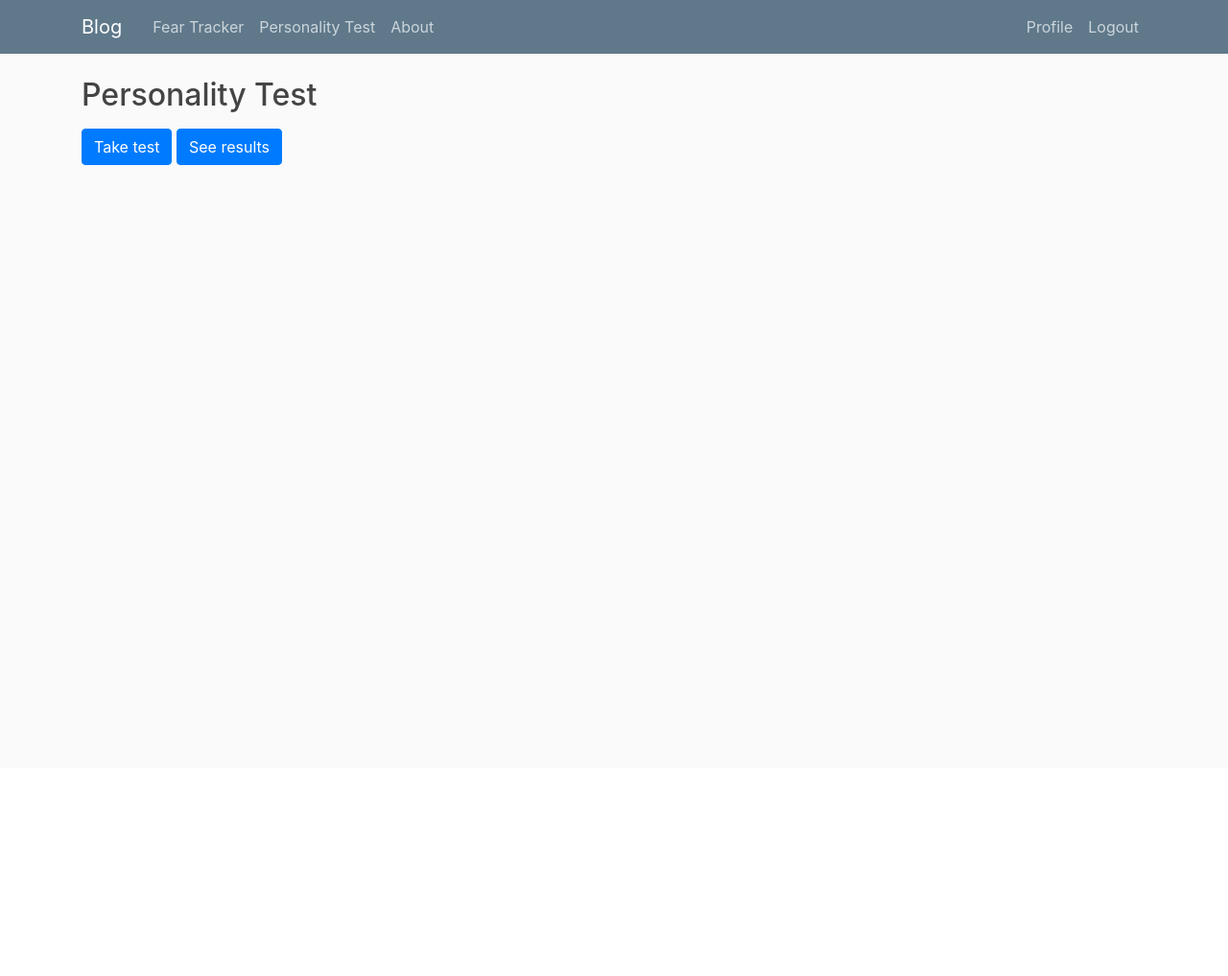
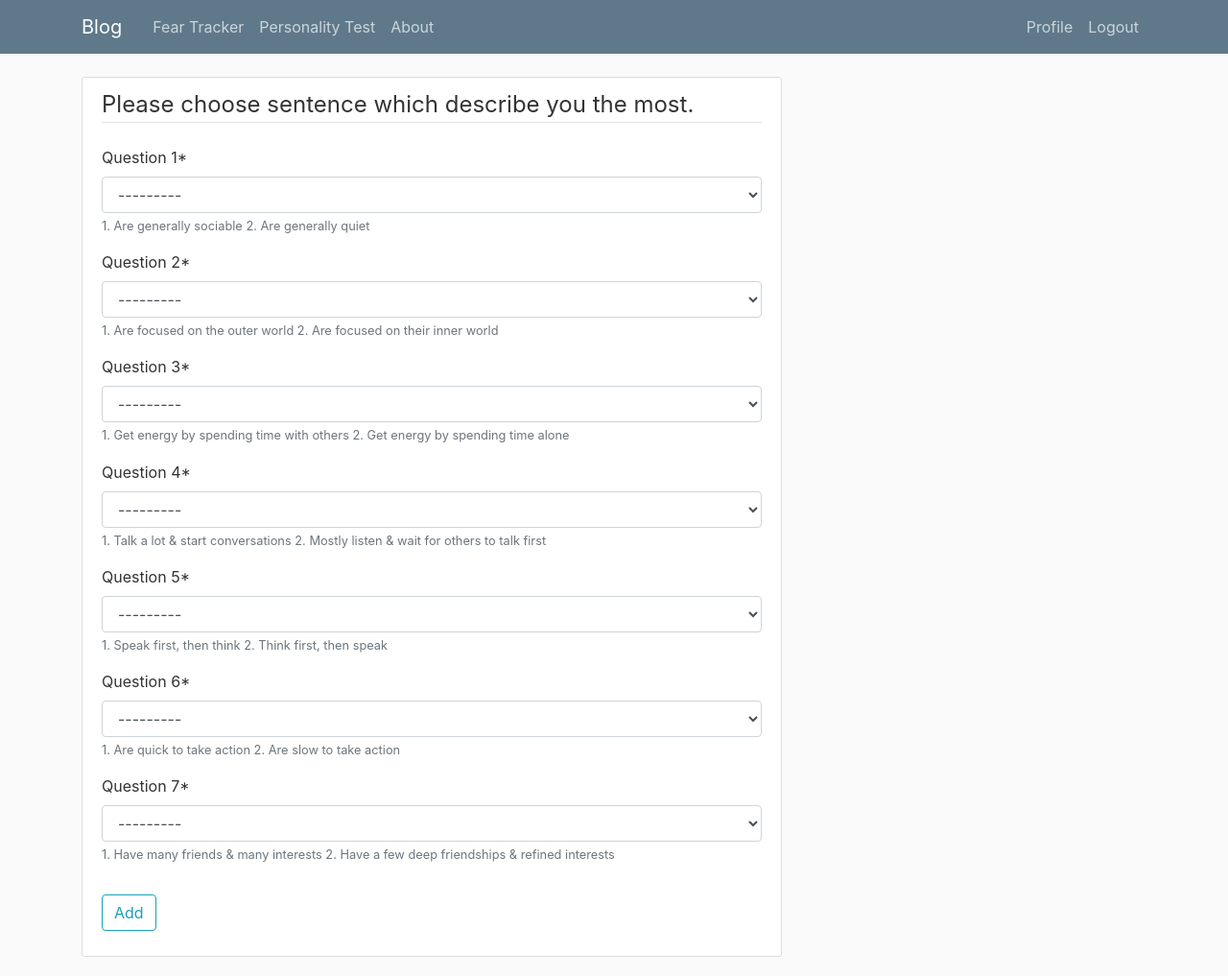
Before and after one commit to KrzysiekFel/Psycho_portal, a Django app: page /personality_test/new/ in a window 1280 px wide. Shown: the whole page at 96% size. Before the commit the page ends 172 px from the top, so only its background shows below. Run offline with Django 4.2, Linux system fonts and the light colour scheme; the visitor is signed in with stand-in values (Sample User, id 1); some libraries are stand-ins or nearby versions.

Commit message:
feat(person_test): add questionnaire

```diff
--- a/fear_tracker/views.py
+++ b/fear_tracker/views.py
@@ -26,7 +26,7 @@ class FearCreateView(LoginRequiredMixin, CreateView):
         return super().form_valid(form)
 
 
-class YourChartView(TemplateView):
+class YourChartView(LoginRequiredMixin, TemplateView):
     template_name = 'plot_fear.html'
 
     def get_context_data(self, **kwargs):
--- /dev/null
+++ b/personality_test/forms.py
@@ -0,0 +1,17 @@
+from django import forms
+from .models import PersonalityTest
+
+
+class PersonalityForm(forms.ModelForm):
+    class Meta:
+        model = PersonalityTest
+        fields = ['question_1', 'question_2', 'question_3', 'question_4', 'question_5', 'question_6', 'question_7']
+        help_texts = {
+            'question_1': '1. Are generally sociable    2. Are generally quiet',
+            'question_2': '1. Are focused on the outer world    2. Are focused on their inner world',
+            'question_3': '1. Get energy by spending time with others   2. Get energy by spending time alone',
+            'question_4': '1. Talk a lot & start conversations  2. Mostly listen & wait for others to talk first',
+            'question_5': '1. Speak first, then think   2. Think first, then speak',
+            'question_6': '1. Are quick to take action  2. Are slow to take action',
+            'question_7': '1. Have many friends & many interests    2. Have a few deep friendships & refined interests',
+        }
--- a/personality_test/urls.py
+++ b/personality_test/urls.py
@@ -1,8 +1,8 @@
 from django.urls import path
-from .views import personality_test, new_test, test_result
+from .views import personality_test, PersonalityTestView, test_result
 
 urlpatterns = [
     path('', personality_test, name='personality-test'),
-    path('new/', new_test, name='test-create'),
+    path('new/', PersonalityTestView.as_view(), name='test-create'),
     path('result/', test_result, name='test-result')
 ]
--- a/personality_test/views.py
+++ b/personality_test/views.py
@@ -1,13 +1,27 @@
 from django.shortcuts import render
+from django.urls import reverse_lazy
+from django.contrib import messages
+from .models import PersonalityTest
+from .forms import PersonalityForm
+from django.views.generic import CreateView
+from django.contrib.auth.mixins import LoginRequiredMixin
 
 
 def personality_test(request):
     return render(request, 'personality_test.html', {'title': 'Personality Test'})
 
 
-def new_test(request):
+def test_result(request):
     return render(request, 'personality_test.html', {'title': 'Personality Test'})
 
 
-def test_result(request):
-    return render(request, 'personality_test.html', {'title': 'Personality Test'})
+class PersonalityTestView(LoginRequiredMixin, CreateView):
+    model = PersonalityTest
+    form_class = PersonalityForm
+    template_name = 'personality_test_form.html'
+    success_url = reverse_lazy('personality-test')
+
+    def form_valid(self, form):
+        form.instance.author = self.request.user
+        messages.success(self.request, 'Test added successfully.')
+        return super().form_valid(form)
--- a/templates/base.html
+++ b/templates/base.html
@@ -14,7 +14,7 @@
     <link rel="stylesheet" type="text/css" href="{% static 'css/base.css' %}" />
 
     {% if title %}
-        <title>Blog - {{ title }}</title>
+        <title>{{ title }}</title>
     {% else %}
         <title>Blog</title>
     {% endif %}
--- a/templates/personality_test.html
+++ b/templates/personality_test.html
@@ -1,7 +1,7 @@
 {% extends 'base.html'%}
 {% block content %}
 <h2>Personality Test</h2>
-    <p></p>
+    <p>This is a personality test for Extravert/Introvert aspect.</p>
     <a href="{% url 'test-create' %}" class="btn btn-primary">Take test</a>
     <a href="{% url 'test-result' %}" class="btn btn-primary">See results</a>
 {% endblock %}
--- /dev/null
+++ b/templates/personality_test_form.html
@@ -0,0 +1,16 @@
+{% extends 'base.html' %}
+{% load crispy_forms_tags %}
+{% block content %}
+<div class="content-section">
+    <form method="POST">
+        {% csrf_token %}
+        <fieldset class="form-group">
+            <legend class="border-bottom mb-4">Please choose sentence which describe you the most.</legend>
+            {{ form|crispy }}
+        </fieldset>
+        <div class="form-group">
+            <button class="btn btn-outline-info" type="submit">Add</button>
+        </div>
+    </form>
+</div>
+{% endblock %}
```
